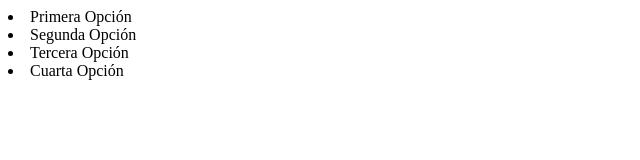
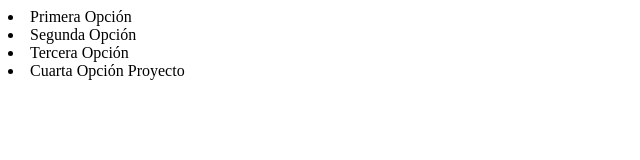
Before and after one commit to trabajopro10/gitalura, a plain HTML site: page index.html in a window 1280 px wide. Shown: the full height of the page, 0-640 px from the left. Drawn offline with Linux system fonts and the light colour scheme.

Commit message:
Se agregó la palabra Proyecto al última opción

```diff
--- a/index.html
+++ b/index.html
@@ -9,7 +9,7 @@
         <li>Primera Opción</li>
         <li>Segunda Opción</li>
         <li>Tercera Opción</li>
-        <li>Cuarta Opción</li>
+        <li>Cuarta Opción Proyecto</li>
     </lu>
 </head>
 <body>
```
